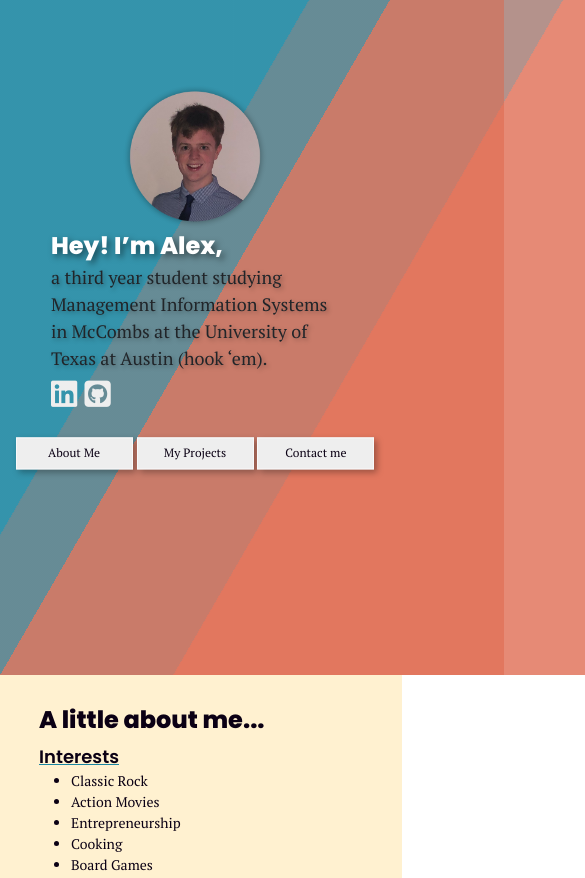
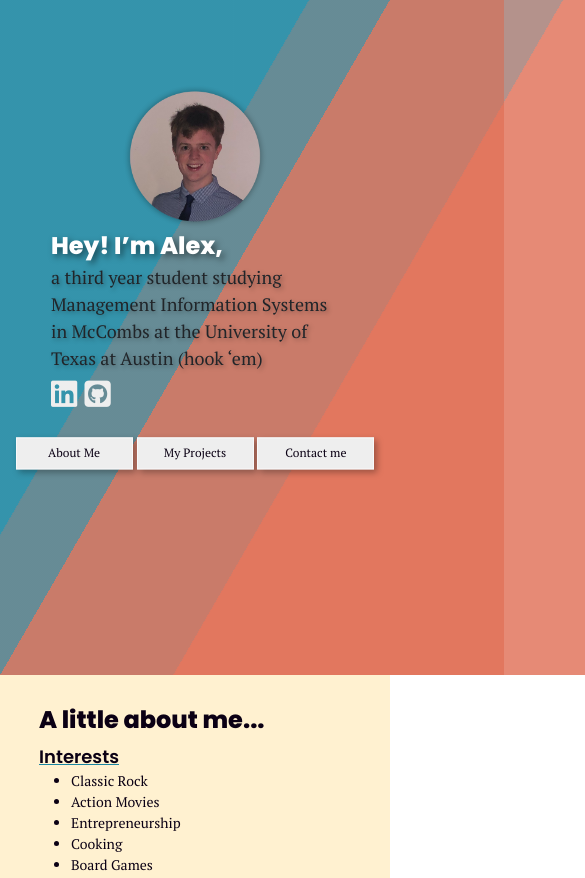
Before and after one commit to alexswearingen/alexswearingen.github.io, a plain HTML site: page index.html in a window 390 px wide. Shown: the top 878 px of the page, 585 px wide, since content can reach past the window. Drawn offline with nearby package versions, Linux system fonts and the light colour scheme.

Commit message:
fixed overflow issues mobile issues hopefully

```diff
--- a/index.html
+++ b/index.html
@@ -12,6 +12,7 @@
     <script src="https://kit.fontawesome.com/656d6b4226.js" crossorigin="anonymous"></script>
 </head>
 <body>
+<div class='mobile-wrapper'>
     <div class='container-flex' style='height: 80%'>
         <div class="bg"></div>
         <div class="bg bg2"></div>
@@ -22,7 +23,7 @@
             </div>
             <div class='col-md-9 col-sm-12'>
                 <span class='intro-header'>Hey! I’m Alex,</span><br>
-                <span class='intro-subtext'>a third year student studying Management Information Systems in McCombs at the University of Texas at Austin (hook ‘em).</span><br>
+                <span class='intro-subtext'>a third year student studying Management Information Systems in McCombs at the University of Texas at Austin (hook ‘em)</span><br>
                 <a href="https://www.linkedin.com/in/alex-swearingen-2b3017153/" class='social-icon' target="_blank">
                     <i class="fab fa-linkedin"></i>
                 </a>
@@ -138,6 +139,7 @@
             </div>
         </div>
     </div>
+</div>
 <script>
 $(document).ready(function() {
     console.log("test");
@@ -173,7 +175,11 @@ $(document).ready(function() {
 
     body {
       margin:0;
-      overflow-x: hidden !important;
+      overflow-x: hidden;
+      position: relative;
+    }
+    .mobile-wrapper {
+        overflow-x: hidden;
     }
 
     .bg {
@@ -328,9 +334,6 @@ $(document).ready(function() {
         max-width: 50%;
     }
     @media only screen and (max-width : 750px) {
-        body {
-            overflow-x: hidden !important;
-        }
         .headshot {
             width: 50%;
         }
```
